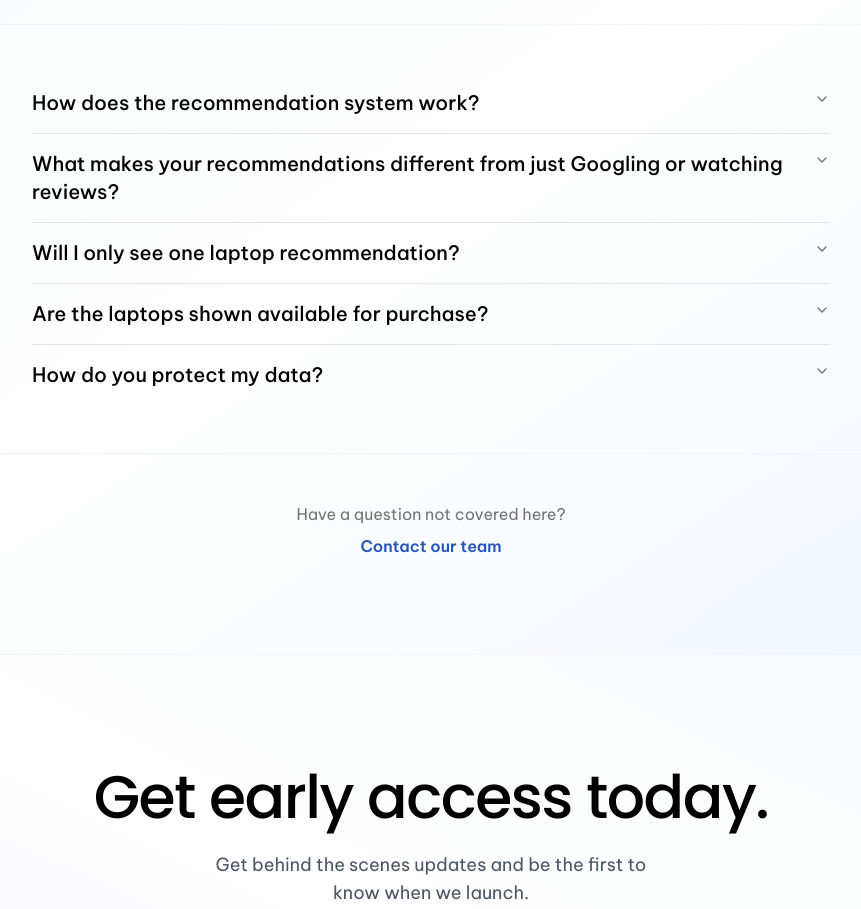
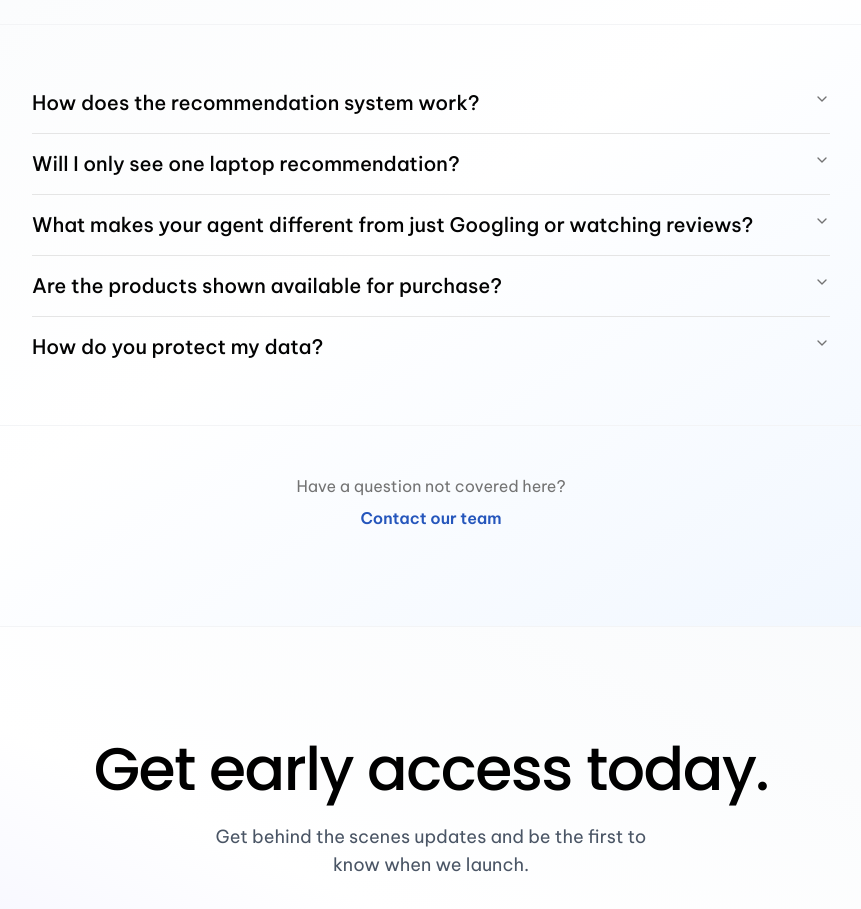
Before and after one commit to clovereighthundred/gizi-landing-page, a React (Vite) app: page / in a window 1280 px wide. Shown: the part 6100-7009 px from the top of the page, without its empty margins (209-1070 px from the left). Built offline with nearby package versions, Linux system fonts and the light colour scheme.

Commit message:
style: improve section content

```diff
--- a/src/components/Faqs.tsx
+++ b/src/components/Faqs.tsx
@@ -10,23 +10,23 @@ function Faqs() {
     {
       question: "How does the recommendation system work?",
       answer:
-        "Our AI system analyzes your preferences, usage patterns, and requirements, then cross-references this data with our extensive database of gadgets, expert reviews, and user feedback to provide personalized recommendations that best match your needs.",
+        "Our AI system analyzes your preferences, usage patterns, and requirements, then cross-references this data with our extensive database of products, expert reviews, and user feedback to provide personalized recommendations that best match your needs.",
+    },
+    {
+      question: "Will I only see one laptop recommendation?",
+      answer:
+        "No, you'll get a shortlist — and we'll clearly show the advantages of each option and how it relates to you, so you can choose with confidence.",
     },
     {
       question:
-        "What makes your recommendations different from just Googling or watching reviews?",
+        "What makes your agent different from just Googling or watching reviews?",
       answer:
         "Reviews and spec sheets can be overwhelming. Our system processes thousands of data points — real-world benchmarks, expert reviews, and performance insights — and translates them into clear, personalized recommendations tailored to you.",
     },
     {
-      question: "Will I only see one laptop recommendation?",
+      question: "Are the products shown available for purchase?",
       answer:
-        "No. You'll get an array of options, each suited to your profile. We also explain why each one is a match, so you can compare and choose confidently.",
-    },
-    {
-      question: "Are the laptops shown available for purchase?",
-      answer:
-        "Yes. Every laptop recommended on our platform is available for purchase directly, just like a regular e-commerce store.",
+        "Yes. Every device recommended on our platform is available for purchase and delivery, directly to you.",
     },
     {
       question: "How do you protect my data?",
```
